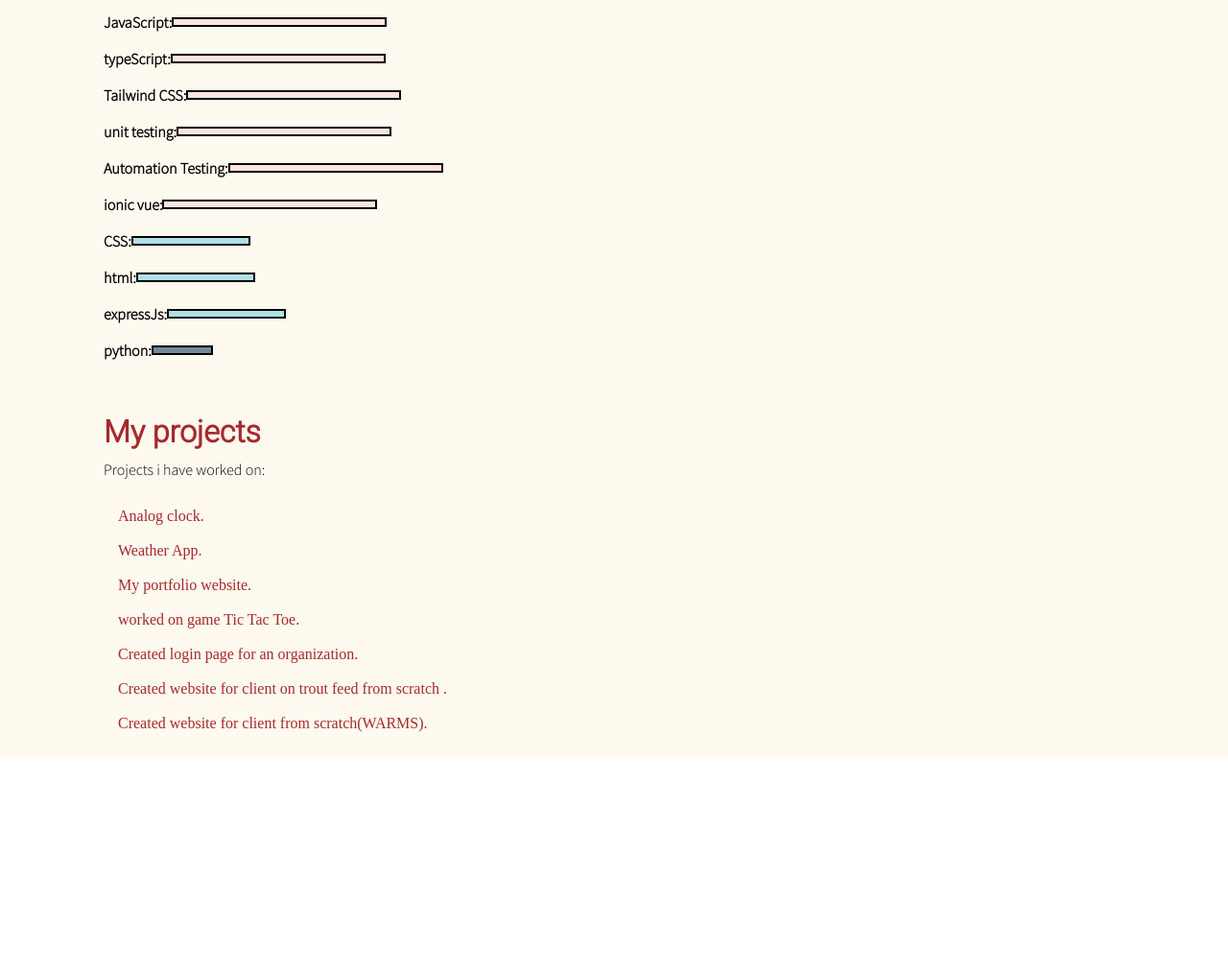
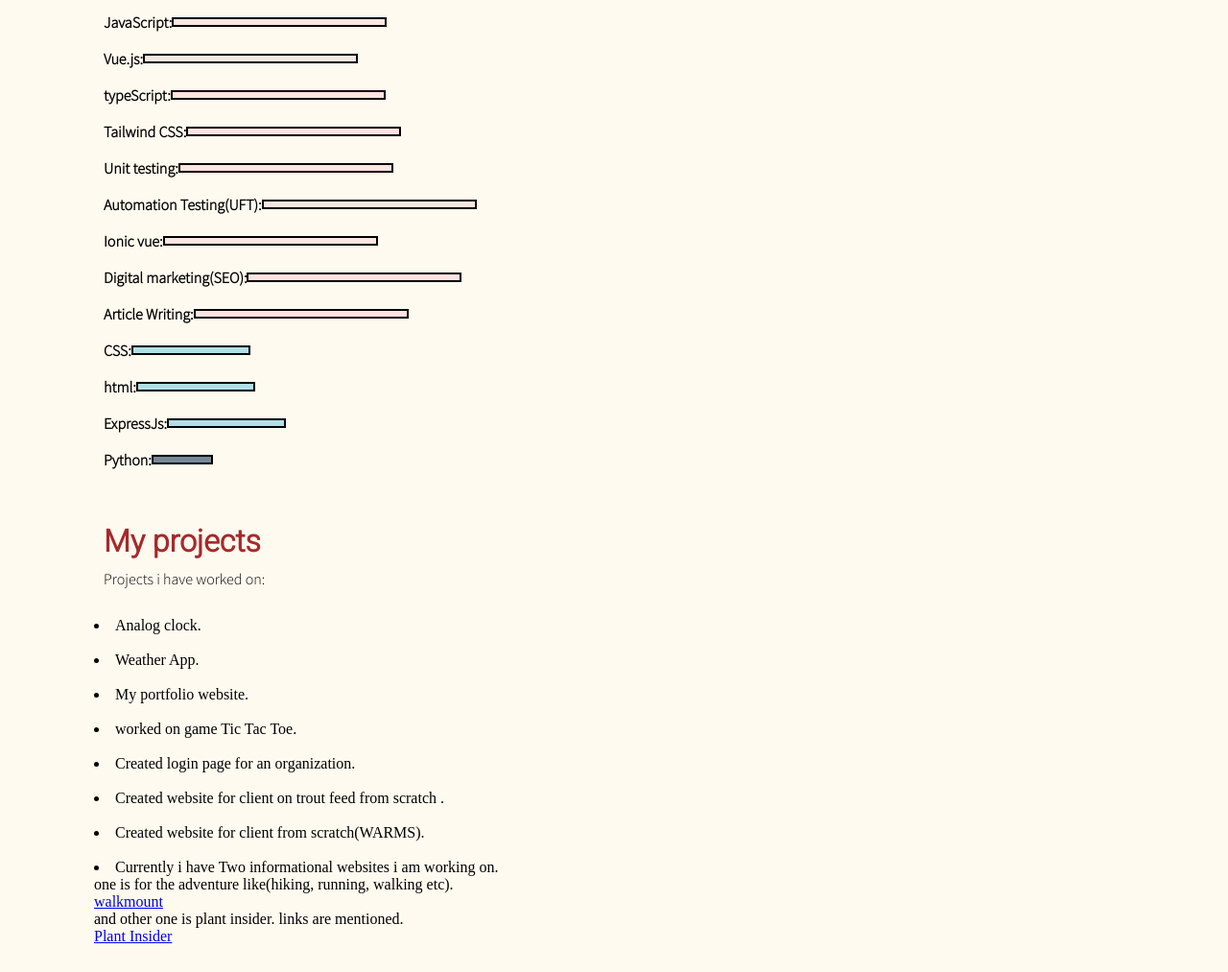
Before and after one commit to areebashraf180/areebashraf180, a plain HTML site: page intro.html in a window 1280 px wide. Shown: the part 437-1450 px from the top of the page at 96% size. Before the commit the page ends 1228 px from the top, so only its background shows below. Drawn offline with Linux system fonts and the light colour scheme; a web font is replaced by a local one.

Commit message:
fix and modify content

```diff
--- a/intro.html
+++ b/intro.html
@@ -42,13 +42,15 @@
             <div class="Intro">
 
                 <h1>About me</h1>
-                <p>Hi, I’m Areeb Ashraf! I'm software developer Engineer and have experience in frontEnd development, I create
+                <p>Hi, I’m Areeb Ashraf! I'm software developer Engineer and have experience in frontEnd development, I
+                    create
                     websites that help organizations address business challenges and meet their needs.
                     The main languages in my tech stack are JavaScriptand its framework vue.js and of course HTML/CSS.
                     I’m a lifelong learner (currently taking a course on backEnd) and
-                    love to read, code and  play cricket.
+                    love to read, code and play cricket.
                     <br><br>
-                    if i talk about my qualification , i have done my b.tech in computer science  from "ITS engineering college"
+                    if i talk about my qualification , i have done my b.tech in computer science from "ITS engineering
+                    college"
                     (knowledgepark, greater noida, uttarpradesh,) which is affiliated with Dr.APJ Abdul kalam technical
                     university.
                 </p>
@@ -72,19 +74,28 @@
                     <div class="skillItem"> JavaScript: <div class="skill hundred"></div>
                     </div>
                     <br>
+                    <div class="skillItem">Vue.js: <div class="skill hundred"></div>
+                    </div>
+                    <br>
                     <div class="skillItem"> typeScript: <div class="skill hundred"></div>
                     </div>
                     <br>
                     <div class="skillItem">Tailwind CSS: <div class="skill hundred"></div>
                     </div>
                     <br>
-                    <div class="skillItem">unit testing: <div class="skill hundred"></div>
+                    <div class="skillItem">Unit testing: <div class="skill hundred"></div>
                     </div>
                     <br>
-                    <div class="skillItem">Automation Testing: <div class="skill hundred"></div>
+                    <div class="skillItem">Automation Testing(UFT): <div class="skill hundred"></div>
                     </div>
                     <br>
-                    <div class="skillItem">ionic vue: <div class="skill hundred"></div>
+                    <div class="skillItem">Ionic vue: <div class="skill hundred"></div>
+                    </div>
+                    <br>
+                    <div class="skillItem">Digital marketing(SEO): <div class="skill hundred"></div>
+                    </div>
+                    <br>
+                    <div class="skillItem">Article Writing: <div class="skill hundred"></div>
                     </div>
                     <br>
                     <div class="skillItem"> CSS: <div class="skill fifty"></div>
@@ -93,10 +104,10 @@
                     <div class="skillItem">html: <div class="skill fifty"></div>
                     </div>
                     <br>
-                    <div class="skillItem">expressJs: <div class="skill fifty"></div>
+                    <div class="skillItem">ExpressJs: <div class="skill fifty"></div>
                     </div>
                     <br>
-                    <div class="skillItem">python: <div class="skill t5"></div>
+                    <div class="skillItem">Python: <div class="skill t5"></div>
                     </div>
 
                 </div>
@@ -106,20 +117,29 @@
                     <p>
                         Projects i have worked on:
                         <br><br>
-                        <ul>
+                    <link>
                         <li>Analog clock.</li>
                         <br>
                         <li>Weather App. </li>
                         <br>
                         <li>My portfolio website.</li>
                         <br>
-                            <li> worked on  game Tic Tac Toe. </li>
+                        <li> worked on game Tic Tac Toe. </li>
                         <br>
                         <li>Created login page for an organization.</li>
                         <br>
                         <li>Created website for client on trout feed from scratch .</li>
                         <br>
                         <li>Created website for client from scratch(WARMS).</li>
+                        <br>
+                        <li>Currently i have Two informational websites  i am working on.</li>
+
+                        one is for the adventure like(hiking, running, walking etc).
+                        <br> <a href="https://walkmount.com/">walkmount</a>
+                        <br>
+                        and other one is plant insider. links are mentioned.
+                        <br>
+                        <a href="https://airplantinsider.com/">Plant Insider</a>
                     </ul>
                     </p>
                     <!-- TODO: CREATE A GALLERY FOR MY PROJECTS -->
```
Also changed, not shown: services.html (+1 -1 lines). Lines whose indentation alone changed are shown as unchanged.
